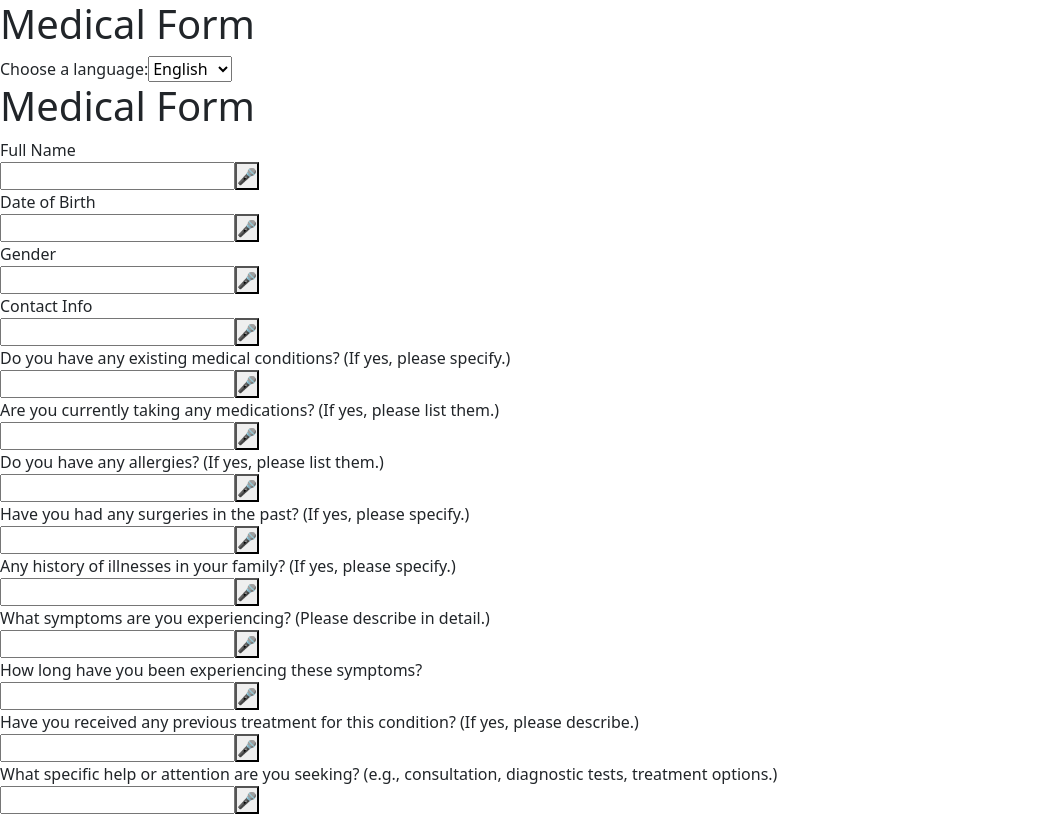
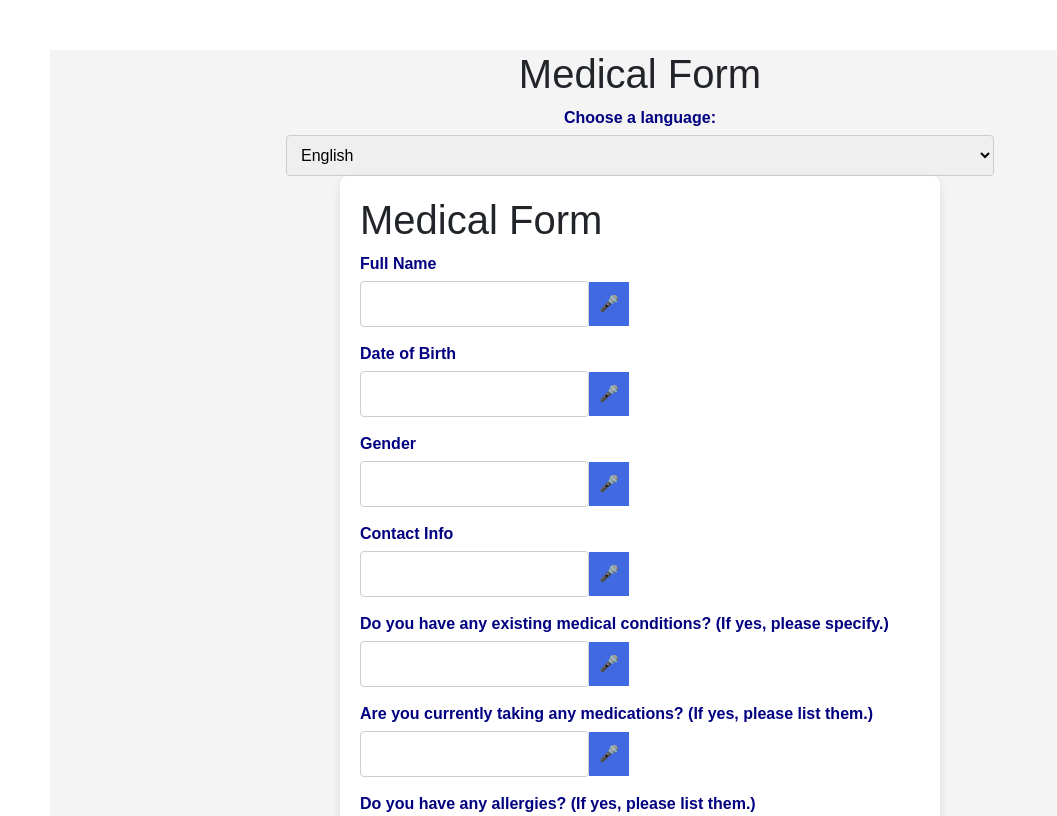
Before and after one commit to anerie-anerie/Technova-2024, a React (Vite) app: page / in a window 1280 px wide. Shown: the top 816 px of the page, without its empty margins (0-1057 px from the left). Built offline with nearby package versions, Linux system fonts and the light colour scheme.

Commit message:
Update App.css

```diff
--- a/src/App.css
+++ b/src/App.css
@@ -34,3 +34,92 @@
  a {
   text-decoration: none;
  }
+
+.App {
+  font-family: Arial, sans-serif;
+  margin: 50px;
+  display: flex; /* Use flexbox for centering */
+  flex-direction: column; /* Align children vertically */
+  justify-content: center; /* Center horizontally */
+  align-items: center; /* Center vertically */
+  min-height: 100vh; /* Ensure it takes the full viewport height */
+  background-color: #f4f4f4; /* Light background for contrast */
+}
+
+.language-selection {
+  margin-bottom: 20px; /* Add margin to separate from the form */
+  display: flex;
+  flex-direction: column; /* Stack label and select vertically */
+  align-items: flex-start; /* Align to the start */
+  width: 100%; /* Ensure full width */
+  max-width: 600px; /* Limit max width for better aesthetics */
+}
+
+form {
+  display: flex;
+  flex-direction: column;
+  max-width: 600px;
+  width: 100%; /* Ensure the form takes full width of the container */
+  margin: 0 auto; /* Center the form */
+  padding: 20px; /* Add padding for inner space */
+  background-color: #fff; /* White background for the form */
+  border-radius: 8px; /* Rounded corners */
+  box-shadow: 0 4px 10px rgba(0, 0, 0, 0.1); /* Subtle shadow for depth */
+}
+
+label {
+  margin-bottom: 5px;
+  font-weight: bold; /* Bold text for labels */
+  color: #000080; /* Darker color for better contrast */
+}
+
+select {
+  padding: 10px;
+  margin-bottom: 20px; /* Space below the select dropdown */
+  border: 1px solid #ccc; /* Light gray border */
+  border-radius: 4px; /* Slightly rounded corners */
+  width: 60%; /* Full width for the select */
+  transition: border-color 0.3s; /* Smooth transition on focus */
+}
+
+select:focus {
+  border-color: #4169e1; /* Change border color on focus */
+  outline: none; /* Remove default outline */
+}
+
+input[type="text"] {
+  padding: 10px;
+  margin-bottom: 15px; /* Increase margin for better spacing */
+  border: 1px solid #ccc; /* Light gray border */
+  border-radius: 4px; /* Slightly rounded corners */
+  transition: border-color 0.3s; /* Smooth transition on focus */
+}
+
+input[type="text"]:focus {
+  border-color: #4169e1; /* Change border color on focus */
+  outline: none; /* Remove default outline */
+}
+
+button {
+  padding: 10px;
+  background-color: #4169e1;
+  color: white;
+  border: none;
+  border-radius: 4px; /* Rounded corners for buttons */
+  cursor: pointer;
+  transition: background-color 0.3s; /* Smooth transition for hover */
+}
+
+button:disabled {
+  background-color: #ccc;
+  cursor: not-allowed;
+}
+
+button:hover:not(:disabled) {
+  background-color: #4169e1;
+}
+
+.submission-message {
+  margin-top: 20px; /* Space above the message */
+  color: #4169e1; /* Green text for success messages */
+}
```
